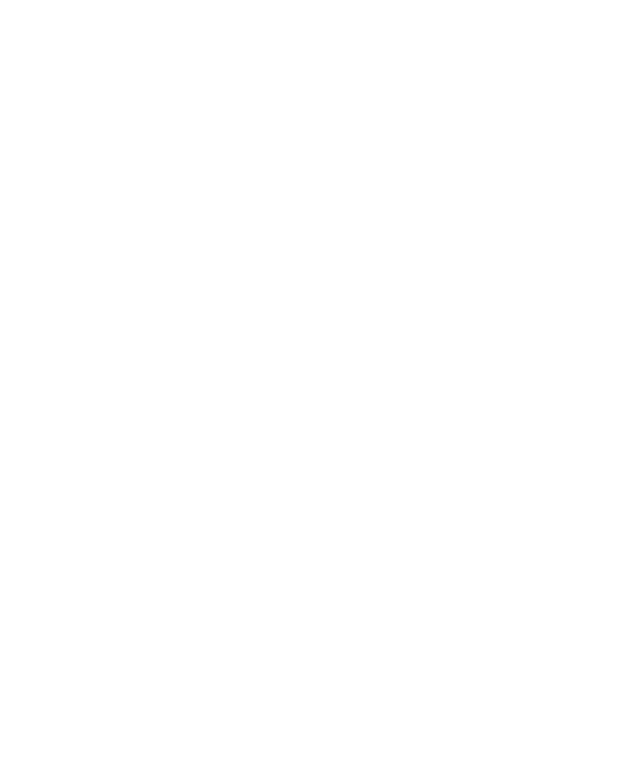
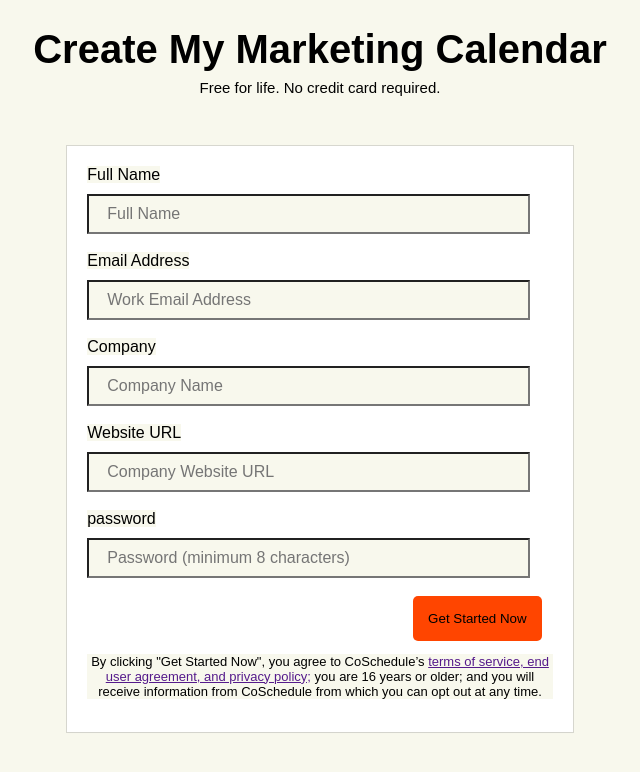
Before and after one commit to UDAYVEERUS/coSchedule-Clone, a plain HTML site: page createMyCalender.html in a window 1280 px wide. Shown: the whole page, without its empty margins (320-960 px from the left). Drawn offline with Linux system fonts and the light colour scheme.

Commit message:
created My calender

```diff
--- a/createMyCalender.html
+++ b/createMyCalender.html
@@ -5,8 +5,95 @@
     <meta http-equiv="X-UA-Compatible" content="IE=edge">
     <meta name="viewport" content="width=device-width, initial-scale=1.0">
     <title>Create My Calendar</title>
+    <style>
+        body{
+            display: block;
+        }
+        *{
+            background-color: rgb(248, 248, 237);
+            font-family: "MuseoSans-700",sans-serif;
+            box-sizing: border-box;
+        }
+
+        #starting{
+            text-align: center;
+
+        }
+        #starting>h1{
+            font-size:40px;
+        }
+        #starting>p{
+            font-size: 15px;
+            margin-top: -20px;
+        }
+        #calender{
+
+            /* margin: auto; */
+            justify-content: center;
+            align-items: center;
+            background-color: whitesmoke;
+            box-shadow: rgba(0, 0, 0, 0.02) 0px 1px 3px 0px, rgba(27, 31, 35, 0.15) 0px 0px 0px 1px;
+            width: 40%;
+            height: auto;
+            padding: 20px;
+            margin: auto;
+            margin-top:50px;
+            background-color: #fff;;
+
+        }
+       #box{
+           width: 95%;
+           height: 13px;
+           font-size:medium;
+           /* /* marginauto; */
+           padding: 18px;
+           margin-top:10px
+       }
+       #submitBtn{
+
+         display:flex;
+         margin-left: 70%;
+         padding: 15px;
+         background-color: orangered;
+         border: 0px solid white;
+         border-radius: 5px;
+       }
+       @media all and (min-width:300px) and (max-width:650px){
+        #calender{
+            width:90%;
+            height: auto;
+        }
+        #para{
+            width: 90%;
+            height: auto;
+        }
+        #submitBtn{
+            width:30%;
+            margin-left:65%
+        }
+    }
+       #para{
+           font-size: small;
+           text-align: center;
+
+       }
+    </style>
 </head>
 <body>
-
+    <div id="starting">
+        <h1>Create My Marketing Calendar</h1>
+        <p>Free for life. No credit card required.</p>
+    </div>
+    <form id="calender">
+        <label for="">Full Name</label> <input type="text" placeholder="Full Name" id="box"><br><br>
+        <label for="">Email Address</label> <input type="text" placeholder="Work Email Address" id="box"><br><br>
+        <label for="">Company</label> <input type="text" placeholder="Company Name" id="box"><br><br>
+        <label for="">Website URL</label> <input type="text" placeholder="Company Website URL" id="box"><br><br>
+        <label for="">password</label> <input type="text" placeholder="Password (minimum 8 characters)" id="box"><br><br>
+        <input type="submit" value="Get Started Now" id="submitBtn">
+        <div id="para">
+            <p>By clicking "Get Started Now", you agree to CoSchedule’s <a href="">terms of service, end user agreement, and privacy policy;</a> you are 16 years or older; and you will receive information from CoSchedule from which you can opt out at any time.</p>
+        </div>
+    </form>
 </body>
 </html>
```
